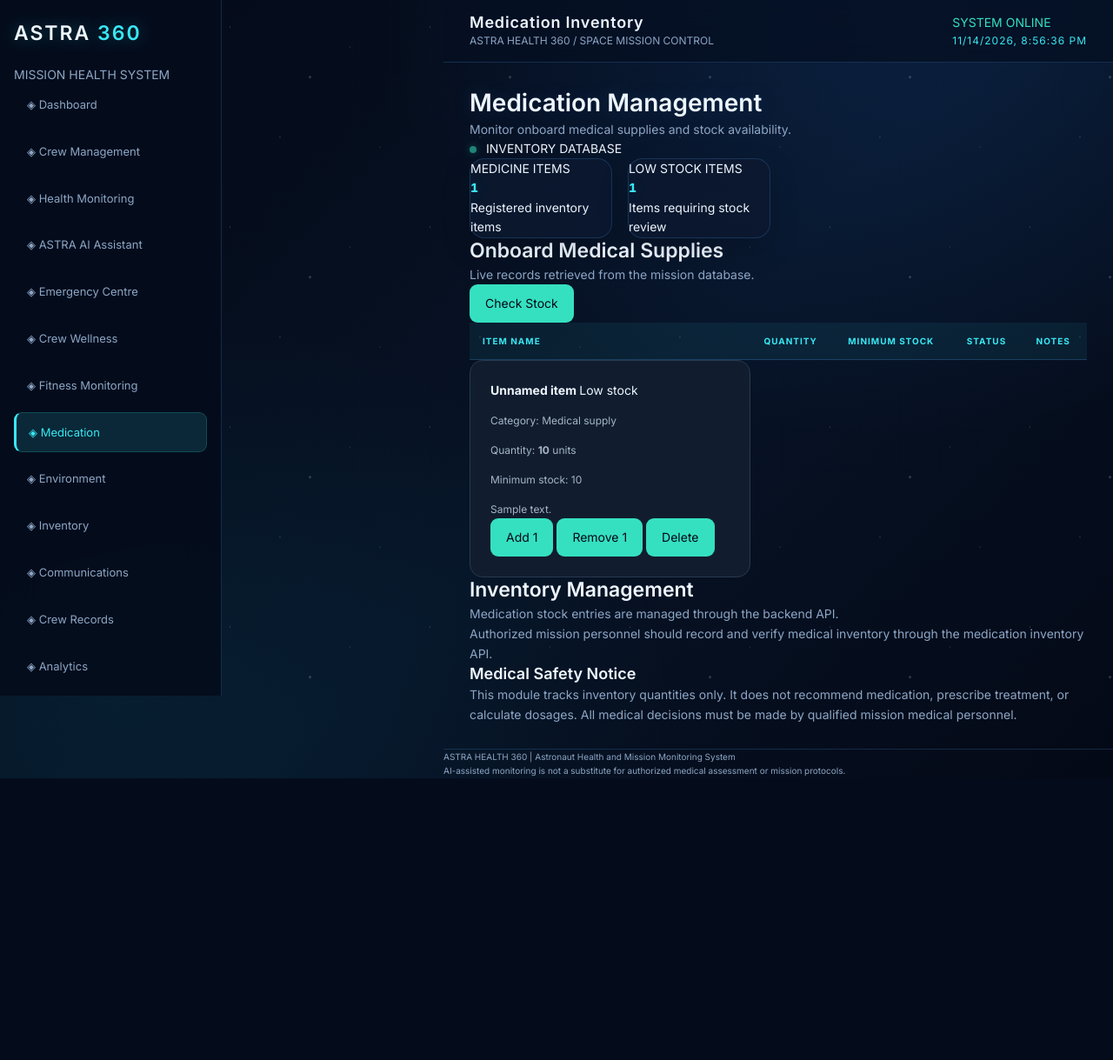
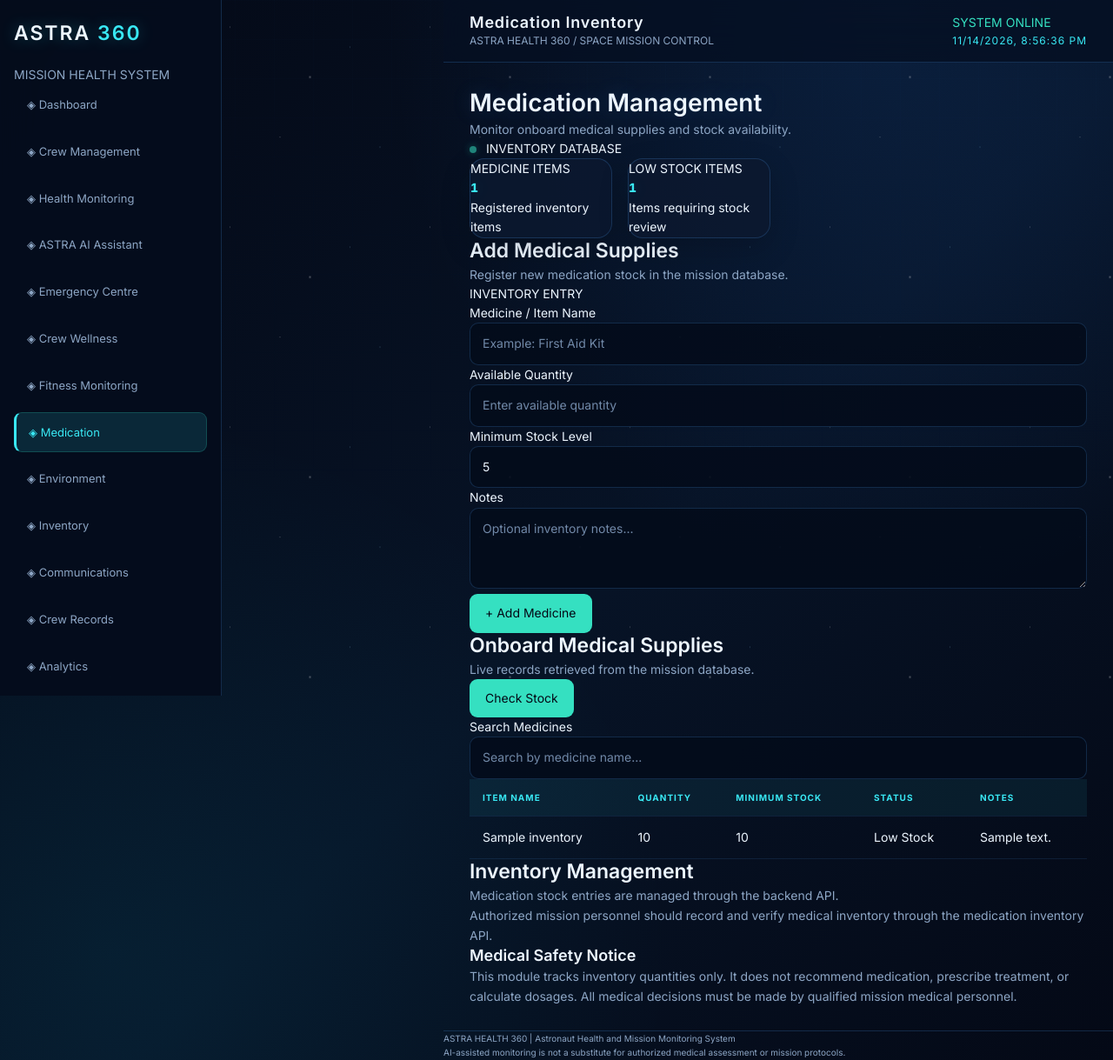
Before and after one commit to Hirinzusarutob/ASTRA-HEALTH-360, a Flask app: page /medication in a window 1280 px wide. Shown: the whole page at 87% size. Before the commit the page ends 895 px from the top, so only its background shows below. Run offline with Flask 3, Linux system fonts and the light colour scheme; tables that the repository leaves empty hold one stand-in row (values such as "Sample post"); lists and menus that the app fills with data are empty.

Commit message:
Add medication inventory management

```diff
--- a/app.py
+++ b/app.py
@@ -501,68 +501,6 @@ def api_wellness():
         connection.close()
 
 
-# ==================================================
-# CREW WELLNESS CHECK-INS
-# ==================================================
-
-@app.route("/api/wellness", methods=["GET", "POST"])
-def api_wellness():
-    connection = get_db_connection()
-
-    try:
-        if request.method == "POST":
-            data = request.get_json(silent=True) or {}
-            crew_id = data.get("crew_id")
-            mood = str(data.get("mood", "")).strip()
-            notes = str(data.get("notes", "")).strip()
-
-            if not mood:
-                return jsonify({"error": "Please select a mood"}), 400
-
-            if mood not in ("Positive", "Neutral", "Low"):
-                return jsonify({"error": "Invalid mood selection"}), 400
-
-            if not crew_id:
-                return jsonify({"error": "Please select a crew member"}), 400
-
-            try:
-                crew_id = int(crew_id)
-            except (TypeError, ValueError):
-                return jsonify({"error": "Invalid crew member"}), 400
-
-            if not crew_exists(connection, crew_id):
-                return jsonify({"error": "Selected crew member was not found"}), 404
-
-            if len(notes) > 1000:
-                return jsonify({"error": "Notes must be 1000 characters or fewer"}), 400
-
-            cursor = connection.execute("""
-                INSERT INTO wellness_checkins (crew_id, mood, notes)
-                VALUES (?, ?, ?)
-            """, (crew_id, mood, notes))
-            connection.commit()
-
-            return jsonify({
-                "message": "Wellness check-in saved",
-                "id": cursor.lastrowid
-            }), 201
-
-        records = connection.execute("""
-            SELECT w.id, w.crew_id, w.mood, w.notes,
-                   w.recorded_at AS created_at, c.name AS crew_name
-            FROM wellness_checkins w
-            LEFT JOIN crew c ON c.id = w.crew_id
-            ORDER BY w.recorded_at DESC, w.id DESC
-        """).fetchall()
-
-        return jsonify([dict(record) for record in records])
-
-    except sqlite3.Error:
-        app.logger.exception("Wellness check-in database error")
-        return jsonify({"error": "Unable to process wellness check-in"}), 500
-    finally:
-        connection.close()
-
 
 # ==================================================
 # HEALTH MONITORING
--- a/static/js/medication.js
+++ b/static/js/medication.js
@@ -1,130 +1,49 @@
-
-/* ==========================================================
-   ASTRA HEALTH 360 — MEDICATION INVENTORY
-
-   Features:
-   - Load medication inventory
-   - Search medicines
-   - Identify low-stock supplies
-   - Increase and decrease stock
-   - Delete inventory records
-   - Display stock statistics
-   - Low-stock reminders
-   - Automatic refresh
-
-   NOTE:
-   This module manages inventory records only.
-   It does not schedule or administer medication.
-   ========================================================== */
 
 (() => {
     "use strict";
 
     const API = "/api/medication";
-    const REFRESH_INTERVAL = 30000;
 
     const el = {
         count: document.getElementById("medicine-count"),
         reminders: document.getElementById("reminder-count"),
         list: document.getElementById("medication-list"),
-        testReminder: document.getElementById("test-reminder"),
-        feedback: document.getElementById("reminder-feedback"),
-        search: document.getElementById("medication-search")
+        form: document.getElementById("medication-form"),
+        name: document.getElementById("medicine-name"),
+        quantity: document.getElementById("medicine-quantity"),
+        minimum: document.getElementById("medicine-minimum"),
+        notes: document.getElementById("medicine-notes"),
+        feedback: document.getElementById("medication-feedback"),
+        search: document.getElementById("medication-search"),
+        testReminder: document.getElementById("test-reminder")
     };
 
     let medicines = [];
     let loading = false;
-    let refreshTimer = null;
-
-    // Prevent multiple simultaneous actions on the same item.
-    const busyItems = new Set();
-
-    // ----------------------------------------------------------
-    // HELPERS
-    // ----------------------------------------------------------
 
     function escapeHTML(value) {
         return String(value ?? "").replace(/[&<>"']/g, char => ({
-            "&": "&amp;",
-            "<": "&lt;",
-            ">": "&gt;",
-            '"': "&quot;",
-            "'": "&#039;"
+            "&": "&amp;", "<": "&lt;", ">": "&gt;",
+            '"': "&quot;", "'": "&#039;"
         })[char]);
     }
 
-    function numberValue(value, fallback = 0) {
-        if (
-            value === null ||
-            value === undefined ||
-            value === ""
-        ) {
-            return fallback;
-        }
-
-        const number = Number(value);
-
-        return Number.isFinite(number) ? number : fallback;
-    }
-
     function quantityOf(item) {
-        return numberValue(
-            item?.quantity ?? item?.stock,
-            0
-        );
+        return Number(item.quantity ?? 0);
     }
 
     function minimumOf(item) {
-        return numberValue(
-            item?.minimum_quantity ?? item?.minimum,
-            5
-        );
+        return Number(item.minimum_quantity ?? 5);
     }
 
     function isLowStock(item) {
         return quantityOf(item) <= minimumOf(item);
     }
 
-    function getItemId(item) {
-        return item?.id ?? item?.medication_id ?? null;
-    }
-
-    function getItemById(id) {
-        return medicines.find(item =>
-            String(getItemId(item)) === String(id)
-        );
-    }
-
-    function formatNumber(value) {
-        return Number(value).toLocaleString();
-    }
-
-    function getArray(data) {
-        if (Array.isArray(data)) {
-            return data;
-        }
-
-        if (!data || typeof data !== "object") {
-            return [];
-        }
-
-        const records =
-            data.medications ??
-            data.medicines ??
-            data.inventory ??
-            data.records ??
-            data.data;
-
-        return Array.isArray(records) ? records : [];
-    }
-
     function showFeedback(message, type = "info") {
         if (!el.feedback) return;
-
         el.feedback.textContent = message;
-        el.feedback.className = `medication-feedback ${type}`;
-        el.feedback.setAttribute("role", "status");
-        el.feedback.setAttribute("aria-live", "polite");
+        el.feedback.className = `form-feedback ${type}`;
     }
 
     async function apiRequest(url, options = {}) {
@@ -139,418 +58,150 @@
         const data = await response.json().catch(() => ({}));
 
         if (!response.ok) {
-            throw new Error(
-                data.error ||
-                data.message ||
-                "Medication inventory request failed."
-            );
+            throw new Error(data.error || data.message ||
+                "Medication request failed.");
         }
 
         return data;
     }
 
-    // ----------------------------------------------------------
-    // STATISTICS
-    // ----------------------------------------------------------
-
     function updateStatistics() {
-        const lowStock = medicines.filter(isLowStock).length;
-
-        if (el.count) {
-            el.count.textContent = formatNumber(medicines.length);
-        }
+        if (el.count) el.count.textContent = medicines.length;
 
         if (el.reminders) {
-            el.reminders.textContent = formatNumber(lowStock);
+            el.reminders.textContent =
+                medicines.filter(isLowStock).length;
         }
     }
-
-    // ----------------------------------------------------------
-    // SEARCH
-    // ----------------------------------------------------------
-
-    function getFilteredMedicines() {
-        const term = (el.search?.value || "")
-            .trim()
-            .toLowerCase();
-
-        if (!term) {
-            return medicines;
-        }
-
-        return medicines.filter(item => {
-            const searchable = [
-                item.name,
-                item.category,
-                item.unit,
-                item.notes
-            ]
-                .map(value => String(value ?? ""))
-                .join(" ")
-                .toLowerCase();
-
-            return searchable.includes(term);
-        });
-    }
-
-    // ----------------------------------------------------------
-    // RENDER MEDICATION CARDS
-    // ----------------------------------------------------------
 
     function renderMedicines() {
         if (!el.list) return;
 
-        const filtered = getFilteredMedicines();
+        const term = (el.search?.value || "").trim().toLowerCase();
+
+        const filtered = medicines.filter(item =>
+            String(item.item_name || "").toLowerCase().includes(term)
+        );
 
         if (!filtered.length) {
             el.list.innerHTML = `
-                <div class="empty-state" style="padding:24px;text-align:center;">
-                    <div style="font-size:32px;">💊</div>
-                    <strong>
-                        ${medicines.length
-                            ? "No matching medicines found"
-                            : "No medication records found"}
-                    </strong>
-                    <p>
-                        ${medicines.length
-                            ? "Try another search term."
-                            : "Add medical supplies to begin tracking inventory."}
-                    </p>
-                </div>
-            `;
+                <tr><td colspan="5">
+                    ${medicines.length
+                        ? "No matching medicines found."
+                        : "No medication records found. Add supplies using the form above."}
+                </td></tr>`;
             return;
         }
 
         el.list.innerHTML = filtered.map(item => {
             const low = isLowStock(item);
 
-            const id = getItemId(item);
-            const hasId = id !== null && id !== undefined;
-
-            const idAttribute = hasId
-                ? escapeHTML(id)
-                : "";
-
-            const busy = hasId && busyItems.has(String(id));
-
-            const quantity = quantityOf(item);
-            const minimum = minimumOf(item);
-
             return `
-                <article class="medication-card">
-
-                    <div class="medication-card-header">
-                        <strong>
-                            ${escapeHTML(item.name || "Unnamed item")}
-                        </strong>
-
+                <tr>
+                    <td>${escapeHTML(item.item_name)}</td>
+                    <td>${quantityOf(item)}</td>
+                    <td>${minimumOf(item)}</td>
+                    <td>
                         <span class="status-badge ${low ? "warning" : "normal"}">
-                            ${low ? "Low stock" : "Stock available"}
+                            ${low ? "Low Stock" : "Available"}
                         </span>
-                    </div>
-
-                    <p>
-                        Category:
-                        ${escapeHTML(item.category || "Medical supply")}
-                    </p>
-
-                    <p>
-                        Quantity:
-                        <strong>${escapeHTML(formatNumber(quantity))}</strong>
-                        ${escapeHTML(item.unit || "units")}
-                    </p>
-
-                    <p>
-                        Minimum stock:
-                        ${escapeHTML(formatNumber(minimum))}
-                    </p>
-
-                    ${item.notes
-                        ? `<p>${escapeHTML(item.notes)}</p>`
-                        : ""}
-
-                    <div class="medication-actions">
-
-                        <button
-                            type="button"
-                            data-action="add"
-                            data-id="${idAttribute}"
-                            ${!hasId || busy ? "disabled" : ""}>
-                            ${busy ? "Please wait..." : "Add 1"}
-                        </button>
-
-                        <button
-                            type="button"
-                            data-action="remove"
-                            data-id="${idAttribute}"
-                            ${!hasId || busy || quantity <= 0 ? "disabled" : ""}>
-                            Remove 1
-                        </button>
-
-                        <button
-                            type="button"
-                            data-action="delete"
-                            data-id="${idAttribute}"
-                            ${!hasId || busy ? "disabled" : ""}>
-                            Delete
-                        </button>
-
-                    </div>
-                </article>
-            `;
+                    </td>
+                    <td>${escapeHTML(item.notes || "—")}</td>
+                </tr>`;
         }).join("");
     }
 
-    function renderLoadError() {
-        if (!el.list) return;
-
-        el.list.innerHTML = `
-            <div class="empty-state" style="padding:24px;text-align:center;">
-                <strong>Unable to load medication inventory.</strong>
-                <p>Please check the Flask server and try again.</p>
-            </div>
-        `;
-    }
-
-    // ----------------------------------------------------------
-    // LOAD MEDICATIONS
-    // ----------------------------------------------------------
-
     async function loadMedicines() {
         if (loading) return;
-
         loading = true;
 
         try {
             const result = await apiRequest(API);
-
-            medicines = getArray(result);
-
+            medicines = Array.isArray(result) ? result : [];
             updateStatistics();
             renderMedicines();
-
         } catch (error) {
             console.error("Medication loading error:", error);
-
-            medicines = [];
-
-            updateStatistics();
-            renderLoadError();
-
             showFeedback(error.message, "error");
-
+            if (el.list) {
+                el.list.innerHTML =
+                    '<tr><td colspan="5">Unable to load inventory.</td></tr>';
+            }
         } finally {
             loading = false;
         }
     }
 
-    // ----------------------------------------------------------
-    // UPDATE MEDICATION QUANTITY
-    // ----------------------------------------------------------
+    async function addMedicine(event) {
+        event.preventDefault();
 
-    async function updateQuantity(id, change) {
-        const item = getItemById(id);
+        const payload = {
+            item_name: el.name.value.trim(),
+            quantity: Number(el.quantity.value),
+            minimum_quantity: Number(el.minimum.value),
+            notes: el.notes.value.trim()
+        };
 
-        if (!item) {
-            showFeedback("Medication item not found.", "error");
+        if (!payload.item_name ||
+            !Number.isInteger(payload.quantity) ||
+            !Number.isInteger(payload.minimum_quantity) ||
+            payload.quantity < 0 ||
+            payload.minimum_quantity < 0) {
+            showFeedback("Enter valid medicine details.", "error");
             return;
         }
 
-        const key = String(id);
-
-        if (busyItems.has(key)) return;
-
-        const currentQuantity = quantityOf(item);
-        const newQuantity = currentQuantity + change;
-
-        if (newQuantity < 0) {
-            showFeedback(
-                "Stock quantity cannot be negative.",
-                "error"
-            );
-            return;
-        }
-
-        busyItems.add(key);
-        renderMedicines();
+        const button = el.form.querySelector('button[type="submit"]');
+        button.disabled = true;
 
         try {
-            await apiRequest(
-                `${API}/${encodeURIComponent(id)}`,
-                {
-                    method: "PUT",
-                    body: JSON.stringify({
-                        quantity: newQuantity
-                    })
-                }
-            );
+            await apiRequest(API, {
+                method: "POST",
+                body: JSON.stringify(payload)
+            });
 
-            showFeedback(
-                "Medication stock updated successfully.",
-                "success"
-            );
+            el.form.reset();
+            el.minimum.value = 5;
 
+            showFeedback("Medicine added successfully!", "success");
             await loadMedicines();
 
         } catch (error) {
-            console.error("Medication update error:", error);
-
+            console.error("Medication save error:", error);
             showFeedback(error.message, "error");
-
         } finally {
-            busyItems.delete(key);
-            renderMedicines();
+            button.disabled = false;
         }
     }
-
-    // ----------------------------------------------------------
-    // DELETE MEDICATION
-    // ----------------------------------------------------------
-
-    async function deleteMedicine(id) {
-        const item = getItemById(id);
-
-        if (!item) {
-            showFeedback("Medication item not found.", "error");
-            return;
-        }
-
-        const key = String(id);
-
-        if (busyItems.has(key)) return;
-
-        const confirmed = window.confirm(
-            `Delete ${item.name || "this item"} from medication inventory?`
-        );
-
-        if (!confirmed) return;
-
-        busyItems.add(key);
-        renderMedicines();
-
-        try {
-            await apiRequest(
-                `${API}/${encodeURIComponent(id)}`,
-                {
-                    method: "DELETE"
-                }
-            );
-
-            showFeedback(
-                "Medication item deleted successfully.",
-                "success"
-            );
-
-            await loadMedicines();
-
-        } catch (error) {
-            console.error("Medication delete error:", error);
-
-            showFeedback(error.message, "error");
-
-        } finally {
-            busyItems.delete(key);
-            renderMedicines();
-        }
-    }
-
-    // ----------------------------------------------------------
-    // HANDLE INVENTORY ACTIONS
-    // ----------------------------------------------------------
-
-    function handleInventoryAction(event) {
-        const button = event.target.closest("[data-action]");
-
-        if (!button || !el.list?.contains(button)) {
-            return;
-        }
-
-        const id = button.dataset.id;
-        const action = button.dataset.action;
-
-        if (!id) return;
-
-        if (action === "add") {
-            updateQuantity(id, 1);
-
-        } else if (action === "remove") {
-            updateQuantity(id, -1);
-
-        } else if (action === "delete") {
-            deleteMedicine(id);
-        }
-    }
-
-    // ----------------------------------------------------------
-    // LOW-STOCK REMINDER
-    // ----------------------------------------------------------
 
     function showLowStockReminder() {
         const lowItems = medicines.filter(isLowStock);
 
         if (!lowItems.length) {
-            showFeedback(
-                "All tracked items are above their minimum stock levels.",
-                "success"
-            );
+            showFeedback("No low-stock items found.", "success");
             return;
         }
 
-        const reminderText = lowItems
-            .map(item =>
-                `${item.name || "Unnamed item"}: ${quantityOf(item)} ${item.unit || "units"} remaining`
-            )
-            .join("\n");
-
         window.alert(
-            `LOW STOCK INVENTORY REMINDER\n\n${reminderText}\n\nPlease review these supplies with the mission medical officer.`
+            "LOW STOCK ITEMS\n\n" +
+            lowItems.map(item =>
+                `${item.item_name}: ${quantityOf(item)} remaining`
+            ).join("\n")
         );
     }
 
-    // ----------------------------------------------------------
-    // EVENT LISTENERS
-    // ----------------------------------------------------------
+    function initialize() {
+        el.form?.addEventListener("submit", addMedicine);
+        el.search?.addEventListener("input", renderMedicines);
+        el.testReminder?.addEventListener("click", showLowStockReminder);
 
-    function attachEvents() {
-        el.list?.addEventListener(
-            "click",
-            handleInventoryAction
-        );
-
-        el.testReminder?.addEventListener(
-            "click",
-            showLowStockReminder
-        );
-
-        el.search?.addEventListener(
-            "input",
-            renderMedicines
-        );
+        loadMedicines();
+        window.setInterval(loadMedicines, 30000);
     }
 
-    // ----------------------------------------------------------
-    // INITIALIZATION
-    // ----------------------------------------------------------
-
-    function initialize() {
-        attachEvents();
-
-        loadMedicines();
-
-        if (refreshTimer) {
-            window.clearInterval(refreshTimer);
-        }
-
-        refreshTimer = window.setInterval(
-            loadMedicines,
-            REFRESH_INTERVAL
-        );
+    if (document.readyState === "loading") {
+        document.addEventListener("DOMContentLoaded", initialize, { once: true });
+    } else {
+        initialize();
     }
-
-    document.addEventListener(
-        "DOMContentLoaded",
-        initialize,
-        { once: true }
-    );
-
 })();
--- a/templates/medication.html
+++ b/templates/medication.html
@@ -35,6 +35,84 @@
 
 </div>
 
+<!-- ADD MEDICATION FORM -->
+<div class="dashboard-panel">
+
+    <div class="panel-header">
+        <div>
+            <h2>Add Medical Supplies</h2>
+            <p>Register new medication stock in the mission database.</p>
+        </div>
+        <span class="status-badge">
+            INVENTORY ENTRY
+        </span>
+    </div>
+
+    <form id="medication-form">
+
+        <div class="form-group">
+            <label for="medicine-name">Medicine / Item Name</label>
+            <input
+                type="text"
+                id="medicine-name"
+                name="item_name"
+                placeholder="Example: First Aid Kit"
+                maxlength="100"
+                required
+            >
+        </div>
+
+        <div class="form-group">
+            <label for="medicine-quantity">Available Quantity</label>
+            <input
+                type="number"
+                id="medicine-quantity"
+                name="quantity"
+                min="0"
+                step="1"
+                placeholder="Enter available quantity"
+                required
+            >
+        </div>
+
+        <div class="form-group">
+            <label for="medicine-minimum">Minimum Stock Level</label>
+            <input
+                type="number"
+                id="medicine-minimum"
+                name="minimum_quantity"
+                min="0"
+                step="1"
+                value="5"
+                required
+            >
+        </div>
+
+        <div class="form-group">
+            <label for="medicine-notes">Notes</label>
+            <textarea
+                id="medicine-notes"
+                name="notes"
+                rows="3"
+                maxlength="500"
+                placeholder="Optional inventory notes..."
+            ></textarea>
+        </div>
+
+        <button type="submit" class="astra-button" id="add-medicine">
+            + Add Medicine
+        </button>
+
+        <p
+            id="medication-feedback"
+            class="form-feedback"
+            aria-live="polite">
+        </p>
+
+    </form>
+
+</div>
+
 <!-- MEDICATION INVENTORY -->
 <div class="dashboard-panel">
 
@@ -47,6 +125,16 @@
         <button type="button" class="astra-button" id="test-reminder">
             Check Stock
         </button>
+    </div>
+
+    <!-- SEARCH MEDICINES -->
+    <div class="form-group">
+        <label for="medication-search">Search Medicines</label>
+        <input
+            type="search"
+            id="medication-search"
+            placeholder="Search by medicine name..."
+        >
     </div>
 
     <div class="table-container">
```
